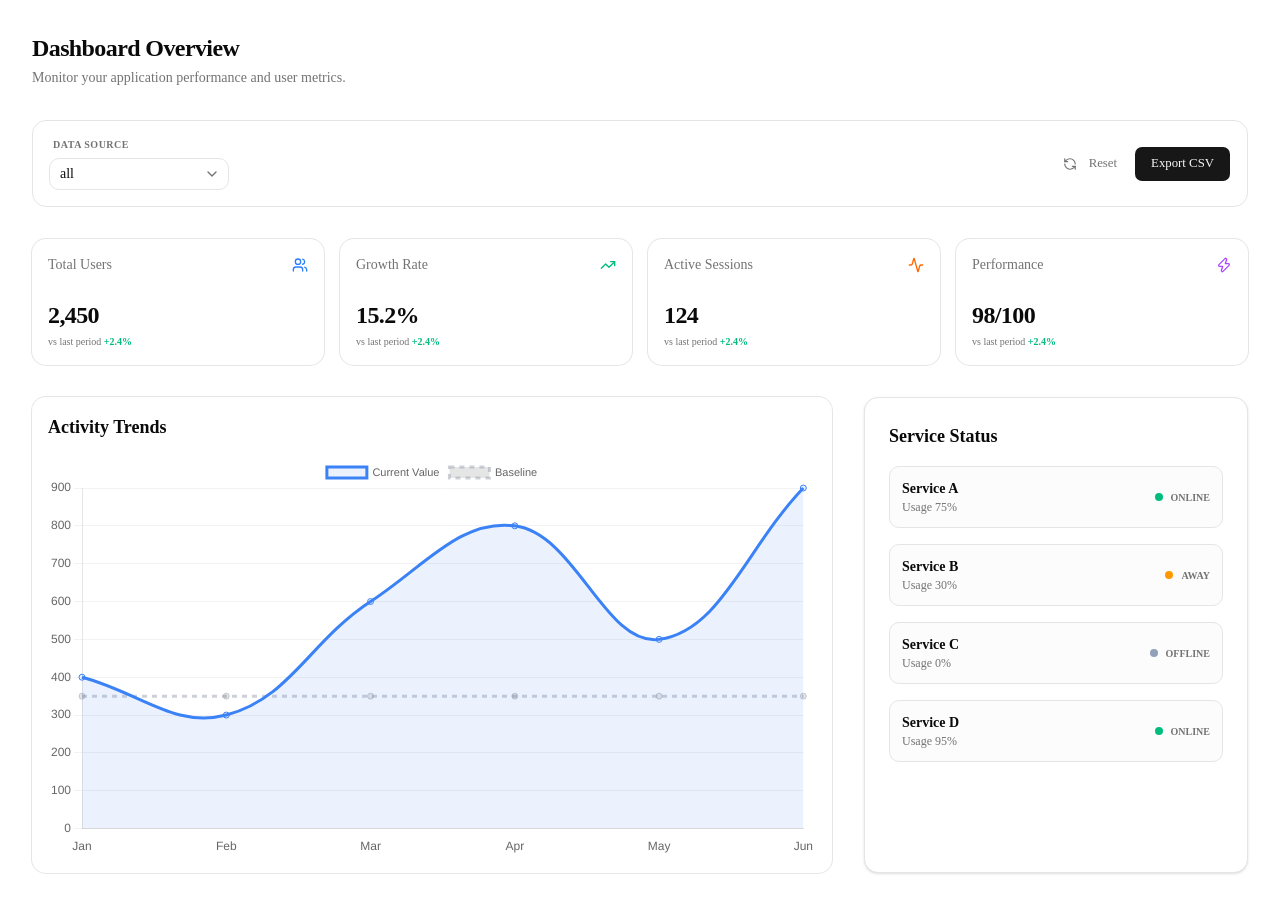
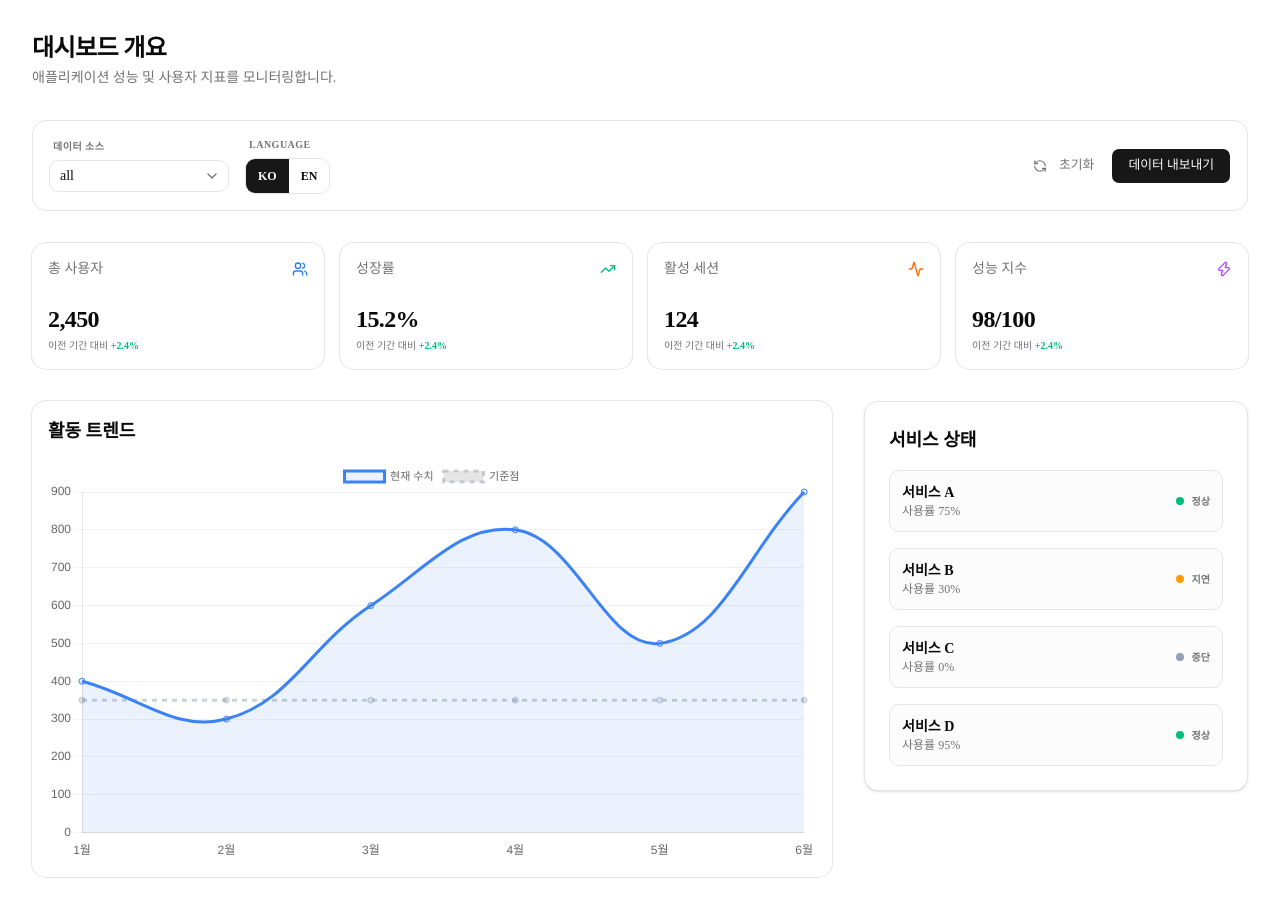
Before and after one commit to EunSeok-222/HanaLoop_Carbon_Emissions_Dashboard, a Next.js app: page / in a window 1280 px wide. Built offline with nearby package versions, Linux system fonts and the light colour scheme.

Commit message:
feat:영어 한글 변경 기능 추가

```diff
--- a/src/app/layout.tsx
+++ b/src/app/layout.tsx
@@ -24,7 +24,7 @@ export default function RootLayout({
 }>) {
   return (
     <html
-      lang="en"
+      lang="ko"
       className={`${geistSans.variable} ${geistMono.variable} h-full antialiased`}
     >
       <body className="min-h-full flex flex-col">{children}</body>
--- a/src/app/page.tsx
+++ b/src/app/page.tsx
@@ -2,9 +2,12 @@ import { fetchDashboardData } from "@/lib/api";
 import StatCards from "@/components/dashboard/StatCards";
 import FilterBar from "@/components/dashboard/FilterBar";
 import DashboardChart from "@/components/dashboard/DashboardChart";
+import DashboardHeader from "@/components/dashboard/DashboardHeader";
+import ServiceStatus from "@/components/dashboard/ServiceStatus";
 
 /**
- * Dashboard Boilerplate Entry Point
+ * Dashboard Boilerplate Entry Point (Server Component)
+ * 데이터는 서버에서 페칭하여 하위 클라이언트 컴포넌트로 전달합니다.
  */
 export default async function Home() {
   const data = await fetchDashboardData();
@@ -12,12 +15,8 @@ export default async function Home() {
   return (
     <main className="flex-1 overflow-y-auto bg-background">
       <div className="max-w-7xl mx-auto p-4 md:p-8 space-y-8">
-        <header className="flex flex-col gap-1">
-          <h1 className="text-2xl font-bold tracking-tight">Dashboard Overview</h1>
-          <p className="text-sm text-muted-foreground">
-            Monitor your application performance and user metrics.
-          </p>
-        </header>
+        {/* 클라이언트 사이드 헤더 (언어 변경 대응) */}
+        <DashboardHeader />
 
         <FilterBar />
 
@@ -28,25 +27,9 @@ export default async function Home() {
             <DashboardChart data={data.mainTrends} />
           </div>
 
-          <div className="bg-card rounded-xl border p-6 shadow-sm">
-            <h3 className="text-lg font-bold mb-4">Service Status</h3>
-            <div className="space-y-4">
-              {data.items.map((item) => (
-                <div key={item.id} className="flex items-center justify-between p-3 rounded-lg border bg-muted/30">
-                  <div className="flex flex-col">
-                    <span className="font-semibold text-sm">{item.title}</span>
-                    <span className="text-xs text-muted-foreground">Usage {item.usage}%</span>
-                  </div>
-                  <div className="flex items-center gap-2">
-                    <span className={`h-2 w-2 rounded-full ${
-                      item.status === 'online' ? 'bg-emerald-500' :
-                      item.status === 'away' ? 'bg-amber-500' : 'bg-slate-400'
-                    }`} />
-                    <span className="text-[10px] font-bold uppercase text-muted-foreground">{item.status}</span>
-                  </div>
-                </div>
-              ))}
-            </div>
+          <div className="lg:col-span-1">
+            {/* 클라이언트 사이드 서비스 상태 (언어 변경 대응) */}
+            <ServiceStatus items={data.items} />
           </div>
         </div>
       </div>
--- a/src/components/dashboard/DashboardChart.tsx
+++ b/src/components/dashboard/DashboardChart.tsx
@@ -14,6 +14,8 @@ import {
 import { Line } from 'react-chartjs-2';
 import { Card, CardContent, CardHeader, CardTitle } from "@/components/ui/card";
 import { DashboardData } from '@/lib/api';
+import { useDashboardStore } from "@/hooks/use-dashboard-store";
+import { translations } from "@/lib/translations";
 
 ChartJS.register(
   CategoryScale,
@@ -31,21 +33,29 @@ interface DashboardChartProps {
 }
 
 export default function DashboardChart({ data }: DashboardChartProps) {
+  const { language } = useDashboardStore();
+  const t = translations[language];
+
+  // 월 레이블 번역 맵
+  const monthLabels: Record<string, string> = {
+    '1월': t.jan, '2월': t.feb, '3월': t.mar, '4월': t.apr, '5월': t.may, '6월': t.jun
+  };
+
   const chartData = {
-    labels: data.map((item) => item.label),
+    labels: data.map((item) => monthLabels[item.label] || item.label),
     datasets: [
       {
-        label: 'Current Value',
+        label: t.currentValue,
         data: data.map((item) => item.value),
-        borderColor: 'rgb(59, 130, 246)', // Blue 500
+        borderColor: 'rgb(59, 130, 246)',
         backgroundColor: 'rgba(59, 130, 246, 0.1)',
         fill: true,
         tension: 0.4,
       },
       {
-        label: 'Baseline',
+        label: t.baseline,
         data: data.map((item) => item.baseline),
-        borderColor: 'rgba(156, 163, 175, 0.5)', // Gray 400
+        borderColor: 'rgba(156, 163, 175, 0.5)',
         borderDash: [5, 5],
         fill: false,
         tension: 0,
@@ -71,7 +81,7 @@ export default function DashboardChart({ data }: DashboardChartProps) {
   return (
     <Card className="w-full">
       <CardHeader>
-        <CardTitle className="text-lg font-bold">Activity Trends</CardTitle>
+        <CardTitle className="text-lg font-bold">{t.activityTrends}</CardTitle>
       </CardHeader>
       <CardContent>
         <div className="h-[400px] w-full">
--- /dev/null
+++ b/src/components/dashboard/DashboardHeader.tsx
@@ -0,0 +1,18 @@
+'use client';
+
+import { useDashboardStore } from "@/hooks/use-dashboard-store";
+import { translations } from "@/lib/translations";
+
+export default function DashboardHeader() {
+  const { language } = useDashboardStore();
+  const t = translations[language];
+
+  return (
+    <header className="flex flex-col gap-1">
+      <h1 className="text-2xl font-bold tracking-tight">{t.title}</h1>
+      <p className="text-sm text-muted-foreground">
+        {t.description}
+      </p>
+    </header>
+  );
+}
--- a/src/components/dashboard/FilterBar.tsx
+++ b/src/components/dashboard/FilterBar.tsx
@@ -9,26 +9,53 @@ import {
 } from "@/components/ui/select";
 import { useDashboardStore } from "@/hooks/use-dashboard-store";
 import { Button } from "@/components/ui/button";
-import { RefreshCcw } from "lucide-react";
+import { RefreshCcw, Languages } from "lucide-react";
+import { translations } from "@/lib/translations";
 
 export default function FilterBar() {
-  const { filter, setFilter } = useDashboardStore();
+  const { filter, setFilter, language, setLanguage } = useDashboardStore();
+  const t = translations[language];
 
   return (
     <div className="flex flex-col sm:flex-row gap-4 items-end sm:items-center justify-between bg-card p-4 rounded-xl border">
+      <div className="flex flex-col sm:flex-row gap-4 items-end sm:items-center">
         <div className="flex flex-col gap-1.5">
-        <label className="text-[10px] font-bold uppercase tracking-wider text-muted-foreground ml-1">Data Source</label>
+          <label className="text-[10px] font-bold uppercase tracking-wider text-muted-foreground ml-1">
+            {t.filterLabel}
+          </label>
           <Select value={filter || 'all'} onValueChange={setFilter}>
             <SelectTrigger className="w-[180px] h-9">
-            <SelectValue placeholder="Select Source" />
+              <SelectValue placeholder={t.selectPlaceholder} />
             </SelectTrigger>
             <SelectContent>
-            <SelectItem value="all">All Sources</SelectItem>
-            <SelectItem value="src-a">Source Alpha</SelectItem>
-            <SelectItem value="src-b">Source Beta</SelectItem>
-            <SelectItem value="src-c">Source Gamma</SelectItem>
+              <SelectItem value="all">{t.allSources}</SelectItem>
+              <SelectItem value="src-a">Source A</SelectItem>
+              <SelectItem value="src-b">Source B</SelectItem>
+              <SelectItem value="src-c">Source C</SelectItem>
             </SelectContent>
           </Select>
+        </div>
+
+        {/* 언어 전환 버튼 */}
+        <div className="flex flex-col gap-1.5">
+          <label className="text-[10px] font-bold uppercase tracking-wider text-muted-foreground ml-1">
+            Language
+          </label>
+          <div className="flex border rounded-lg overflow-hidden h-9">
+            <button
+              onClick={() => setLanguage('ko')}
+              className={`px-3 text-xs font-bold transition-colors ${language === 'ko' ? 'bg-primary text-primary-foreground' : 'bg-background hover:bg-muted'}`}
+            >
+              KO
+            </button>
+            <button
+              onClick={() => setLanguage('en')}
+              className={`px-3 text-xs font-bold transition-colors ${language === 'en' ? 'bg-primary text-primary-foreground' : 'bg-background hover:bg-muted'}`}
+            >
+              EN
+            </button>
+          </div>
+        </div>
       </div>
 
       <div className="flex gap-2">
@@ -39,10 +66,10 @@ export default function FilterBar() {
           onClick={() => setFilter('all')}
         >
           <RefreshCcw className="h-3.5 w-3.5 mr-2" />
-          Reset
+          {t.reset}
         </Button>
         <Button size="sm" className="h-9 px-4">
-          Export CSV
+          {t.export}
         </Button>
       </div>
     </div>
--- /dev/null
+++ b/src/components/dashboard/ServiceStatus.tsx
@@ -0,0 +1,39 @@
+'use client';
+
+import { DashboardData } from "@/lib/api";
+import { useDashboardStore } from "@/hooks/use-dashboard-store";
+import { translations } from "@/lib/translations";
+
+interface ServiceStatusProps {
+  items: DashboardData["items"];
+}
+
+export default function ServiceStatus({ items }: ServiceStatusProps) {
+  const { language } = useDashboardStore();
+  const t = translations[language];
+
+  return (
+    <div className="bg-card rounded-xl border p-6 shadow-sm">
+      <h3 className="text-lg font-bold mb-4">{t.serviceStatus}</h3>
+      <div className="space-y-4">
+        {items.map((item) => (
+          <div key={item.id} className="flex items-center justify-between p-3 rounded-lg border bg-muted/30">
+            <div className="flex flex-col">
+              <span className="font-semibold text-sm">{item.title}</span>
+              <span className="text-xs text-muted-foreground">{t.usage} {item.usage}%</span>
+            </div>
+            <div className="flex items-center gap-2">
+              <span className={`h-2 w-2 rounded-full ${
+                item.status === 'online' ? 'bg-emerald-500' :
+                item.status === 'away' ? 'bg-amber-500' : 'bg-slate-400'
+              }`} />
+              <span className="text-[10px] font-bold uppercase text-muted-foreground">
+                {item.status === 'online' ? t.statusNormal : item.status === 'away' ? t.statusDelay : t.statusDown}
+              </span>
+            </div>
+          </div>
+        ))}
+      </div>
+    </div>
+  );
+}
--- a/src/components/dashboard/StatCards.tsx
+++ b/src/components/dashboard/StatCards.tsx
@@ -1,33 +1,40 @@
+'use client';
+
 import { Card, CardContent, CardHeader, CardTitle } from "@/components/ui/card";
 import { DashboardData } from "@/lib/api";
 import { Users, Activity, Zap, TrendingUp } from "lucide-react";
+import { useDashboardStore } from "@/hooks/use-dashboard-store";
+import { translations } from "@/lib/translations";
 
 interface StatCardsProps {
   data: DashboardData["summary"];
 }
 
 export default function StatCards({ data }: StatCardsProps) {
+  const { language } = useDashboardStore();
+  const t = translations[language];
+
   const stats = [
     {
-      title: "Total Users",
+      title: t.totalUsers,
       value: data.totalUsers.toLocaleString(),
       icon: Users,
       color: "text-blue-500",
     },
     {
-      title: "Growth Rate",
+      title: t.growthRate,
       value: `${data.growthRate}%`,
       icon: TrendingUp,
       color: "text-emerald-500",
     },
     {
-      title: "Active Sessions",
+      title: t.activeSessions,
       value: data.activeSessions.toLocaleString(),
       icon: Activity,
       color: "text-orange-500",
     },
     {
-      title: "Performance",
+      title: t.performance,
       value: `${data.performanceScore}/100`,
       icon: Zap,
       color: "text-purple-500",
@@ -47,7 +54,7 @@ export default function StatCards({ data }: StatCardsProps) {
           <CardContent>
             <div className="text-2xl font-bold tracking-tight">{stat.value}</div>
             <p className="text-[10px] text-muted-foreground mt-1">
-              vs last period <span className="text-emerald-500 font-bold">+2.4%</span>
+              {t.vsLastPeriod} <span className="text-emerald-500 font-bold">+2.4%</span>
             </p>
           </CardContent>
         </Card>
--- a/src/hooks/use-dashboard-store.ts
+++ b/src/hooks/use-dashboard-store.ts
@@ -1,19 +1,19 @@
 import { create } from 'zustand';
 
 interface DashboardState {
+  language: 'ko' | 'en';
   filter: string | null;
   isSidebarOpen: boolean;
+  setLanguage: (lang: 'ko' | 'en') => void;
   setFilter: (filter: string | null) => void;
   toggleSidebar: () => void;
 }
 
-/**
- * Dashboard 전역 상태 관리 (Zustand)
- * 클라이언트 사이드 인터랙션을 위한 상태를 관리합니다.
- */
 export const useDashboardStore = create<DashboardState>((set) => ({
+  language: 'ko',
   filter: 'all',
   isSidebarOpen: true,
+  setLanguage: (language) => set({ language }),
   setFilter: (filter) => set({ filter }),
   toggleSidebar: () => set((state) => ({ isSidebarOpen: !state.isSidebarOpen })),
 }));
--- /dev/null
+++ b/src/lib/translations.ts
@@ -0,0 +1,61 @@
+export const translations = {
+  ko: {
+    title: "대시보드 개요",
+    description: "애플리케이션 성능 및 사용자 지표를 모니터링합니다.",
+    filterLabel: "데이터 소스",
+    selectPlaceholder: "소스 선택",
+    allSources: "모든 소스",
+    reset: "초기화",
+    export: "데이터 내보내기",
+    totalUsers: "총 사용자",
+    growthRate: "성장률",
+    activeSessions: "활성 세션",
+    performance: "성능 지수",
+    vsLastPeriod: "이전 기간 대비",
+    activityTrends: "활동 트렌드",
+    currentValue: "현재 수치",
+    baseline: "기준점",
+    serviceStatus: "서비스 상태",
+    usage: "사용률",
+    statusNormal: "정상",
+    statusDelay: "지연",
+    statusDown: "중단",
+    jan: "1월",
+    feb: "2월",
+    mar: "3월",
+    apr: "4월",
+    may: "5월",
+    jun: "6월",
+  },
+  en: {
+    title: "Dashboard Overview",
+    description: "Monitor your application performance and user metrics.",
+    filterLabel: "DATA SOURCE",
+    selectPlaceholder: "Select Source",
+    allSources: "All Sources",
+    reset: "Reset",
+    export: "Export CSV",
+    totalUsers: "Total Users",
+    growthRate: "Growth Rate",
+    activeSessions: "Active Sessions",
+    performance: "Performance",
+    vsLastPeriod: "vs last period",
+    activityTrends: "Activity Trends",
+    currentValue: "Current Value",
+    baseline: "Baseline",
+    serviceStatus: "Service Status",
+    usage: "Usage",
+    statusNormal: "Online",
+    statusDelay: "Away",
+    statusDown: "Offline",
+    jan: "Jan",
+    feb: "Feb",
+    mar: "Mar",
+    apr: "Apr",
+    may: "May",
+    jun: "Jun",
+  }
+};
+
+export type Language = keyof typeof translations;
+export type TranslationKeys = keyof typeof translations['ko'];
```
Also changed, not shown: src/lib/api.ts (+11 -11 lines). Lines whose indentation alone changed are shown as unchanged.
